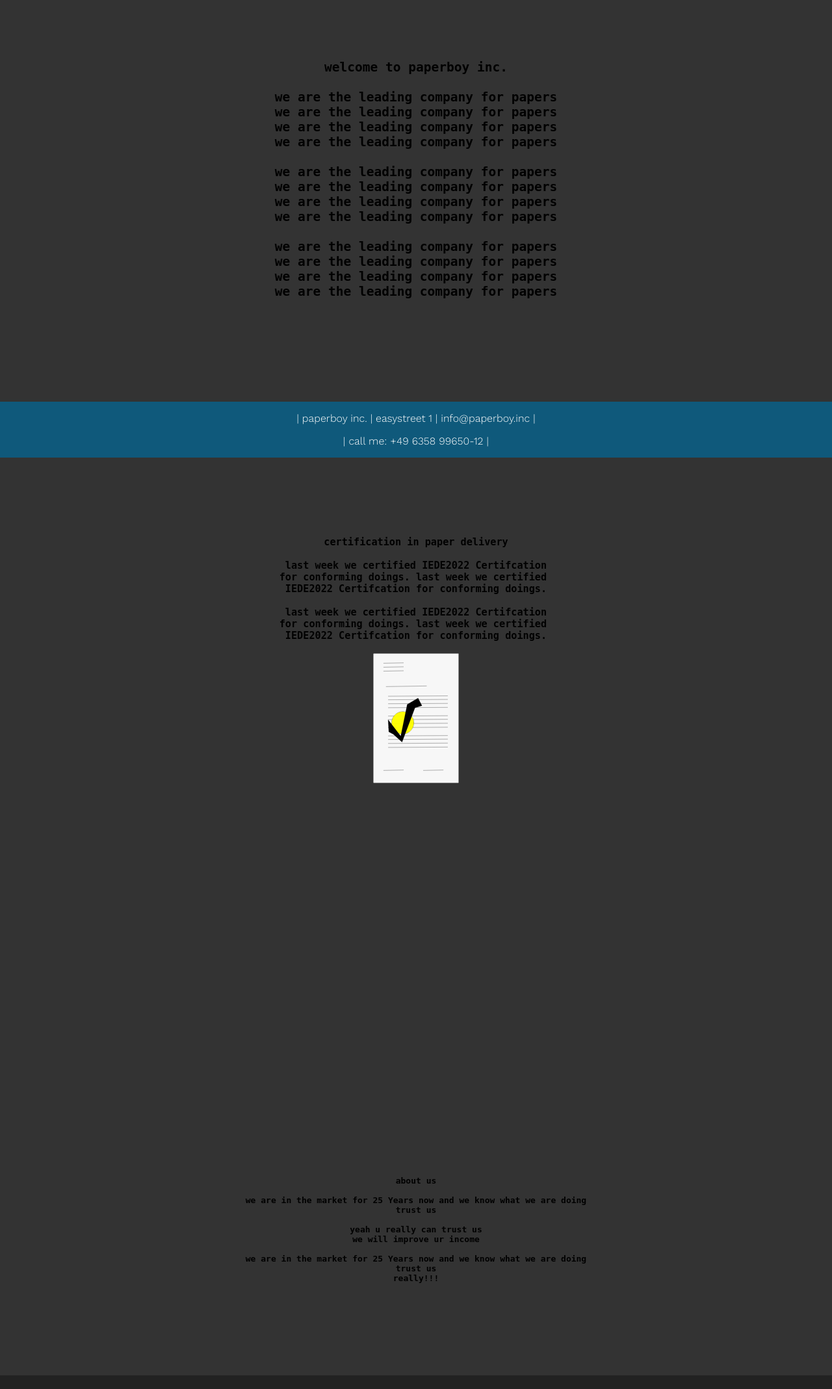
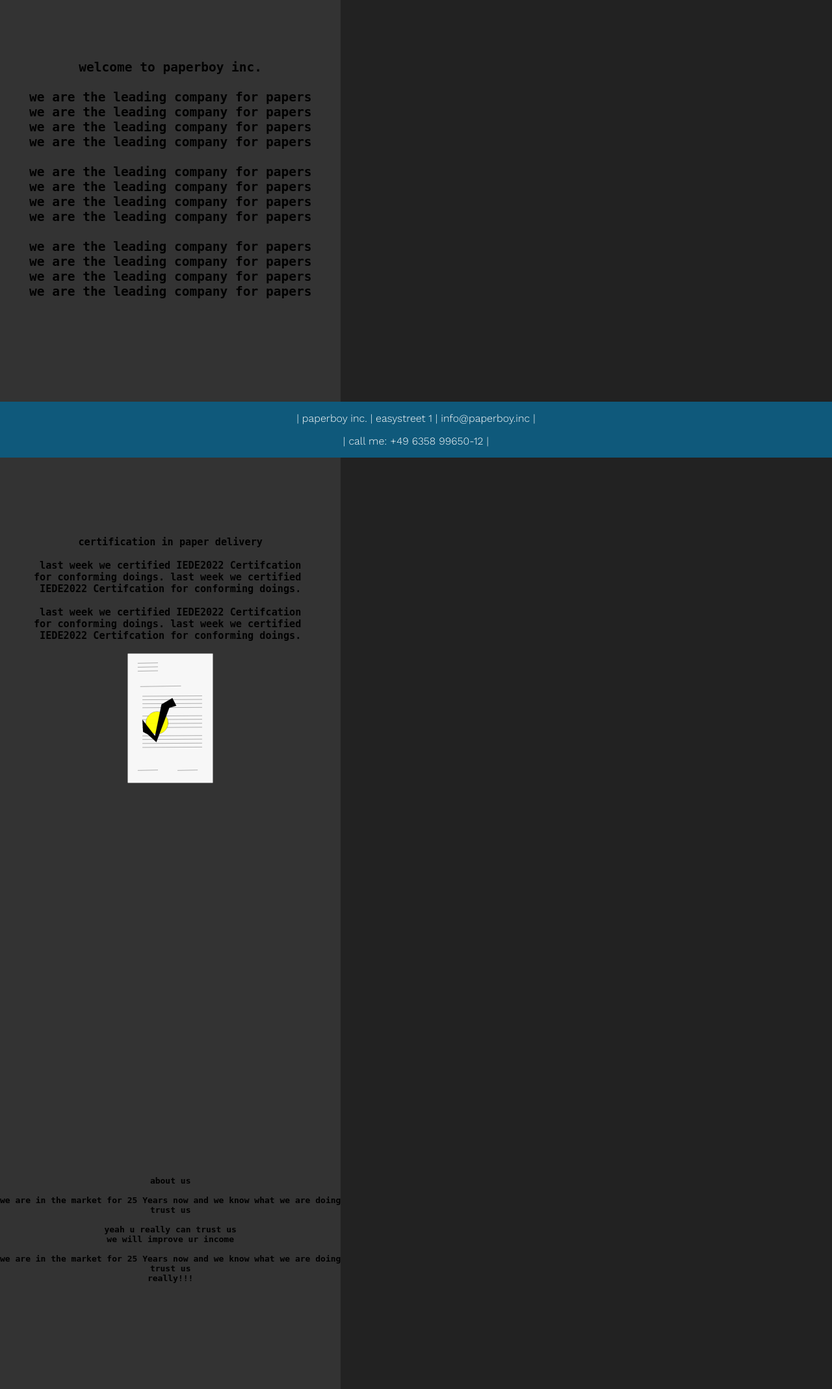
Before and after one commit to beastofrock/php, a PHP site: page / in a window 1280 px wide. Shown: the part 96-2233 px from the top of the page at 65% size. Run offline with PHP 8.4, Linux system fonts and the light colour scheme.

Commit message:
Update styles.css

```diff
--- a/styles.css
+++ b/styles.css
@@ -23,12 +23,14 @@ body {
   background-size: cover;
   display: grid;
   place-items: center;
+  text-align: center;
 } */
 
 .content {
   background-color: #333;
-  place-items: center;
-  text-align: center;
+    display: table-cell;
+    text-align: center;
+    vertical-align: middle;
 }
 
 /* navigation styles start here */
```
